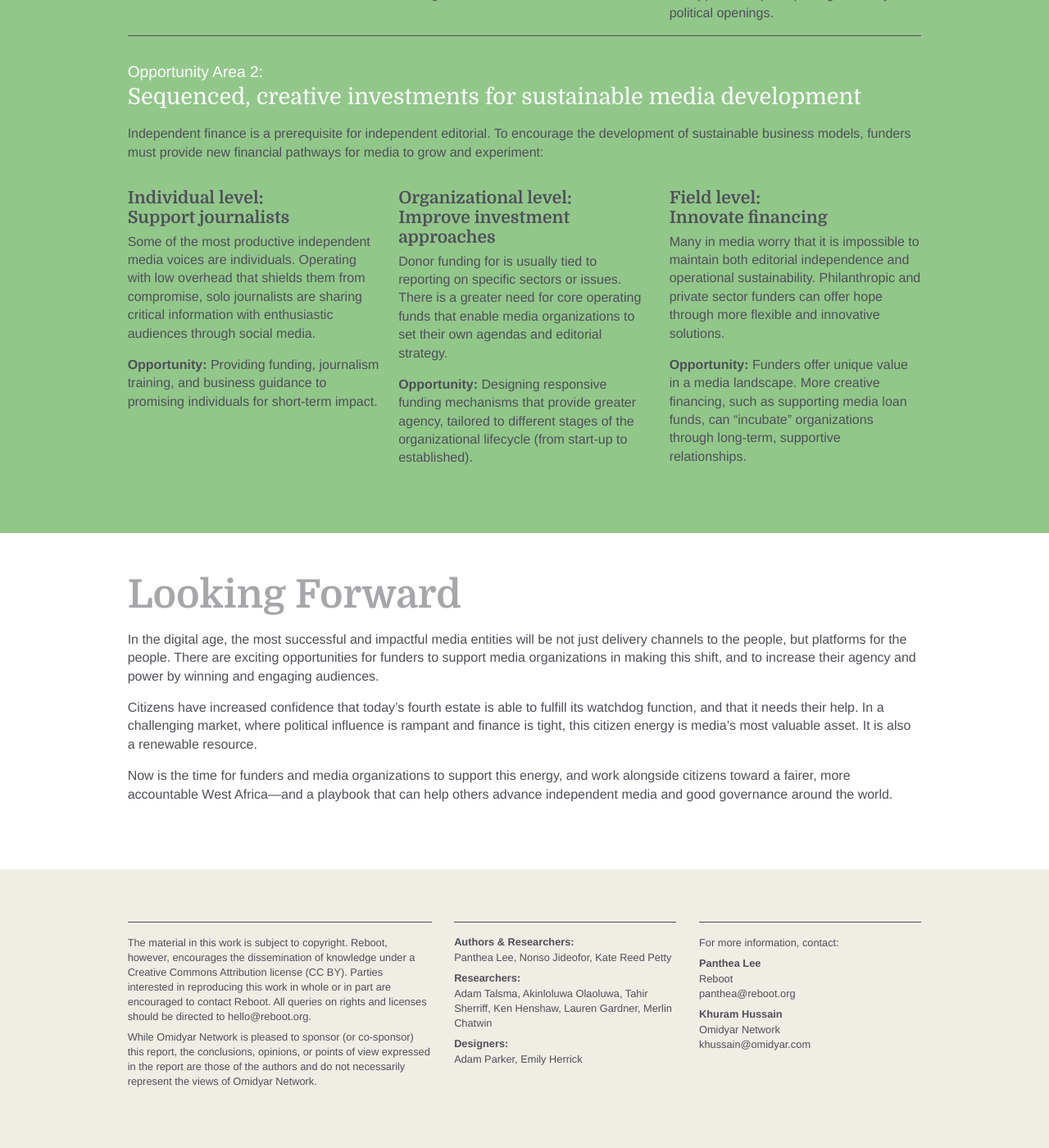
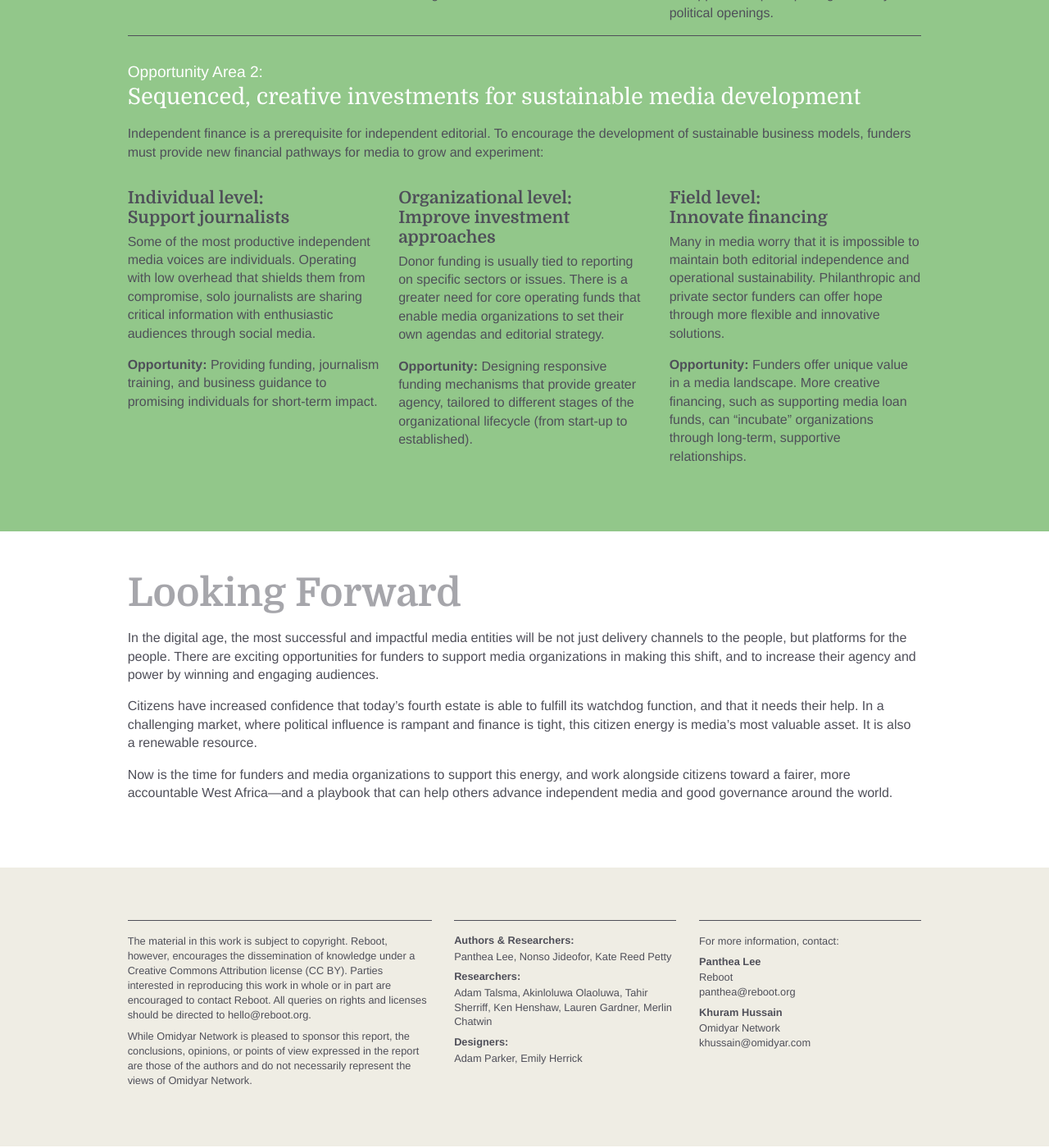
Before and after one commit to theReboot/westafricamedia, a Jekyll site: the page built from summary/index.html, in a window 1280 px wide and 1400 px high, scrolled down 2700 px. Shown: the whole window at 82% size. Built offline with Jekyll 4.4.1, drawn with Linux system fonts in a browser that asks for light colours.

Commit message:
Fixed typo in summary

```diff
--- a/_includes/footer.html
+++ b/_includes/footer.html
@@ -4,9 +4,8 @@
 
     <div class="copyright">
 
-      <!-- <h6>Copyright 20{{ site.time | date: '%y' }}</h6> -->
       <p>The material in this work is subject to copyright. Reboot, however, encourages the dissemination of knowledge under a Creative Commons Attribution license (CC BY). Parties interested in reproducing this work in whole or in part are encouraged to contact Reboot. All queries on rights and licenses should be directed to hello@reboot.org.</p>
-      <p>While Omidyar Network is pleased to sponsor (or co-sponsor) this report, the conclusions, opinions, or points of view expressed in the report are those of the authors and do not necessarily represent the views of Omidyar Network.</p>
+      <p>While Omidyar Network is pleased to sponsor this report, the conclusions, opinions, or points of view expressed in the report are those of the authors and do not necessarily represent the views of Omidyar Network.</p>
 
     </div>
 
--- a/summary/index.html
+++ b/summary/index.html
@@ -147,7 +147,7 @@ nav: summary
 
         <div class="col-1-3">
           <h3>Organizational level:<br />Improve investment approaches</h3>
-          <p>Donor funding for is usually tied to reporting on specific sectors or issues. There is a greater need for core operating funds that enable media organizations to set their own agendas and editorial strategy.</p>
+          <p>Donor funding is usually tied to reporting on specific sectors or issues. There is a greater need for core operating funds that enable media organizations to set their own agendas and editorial strategy.</p>
           <p><strong>Opportunity: </strong>Designing responsive funding mechanisms that provide greater agency, tailored to different stages of the organizational lifecycle (from start-up to established).</p>
         </div>
 
```
